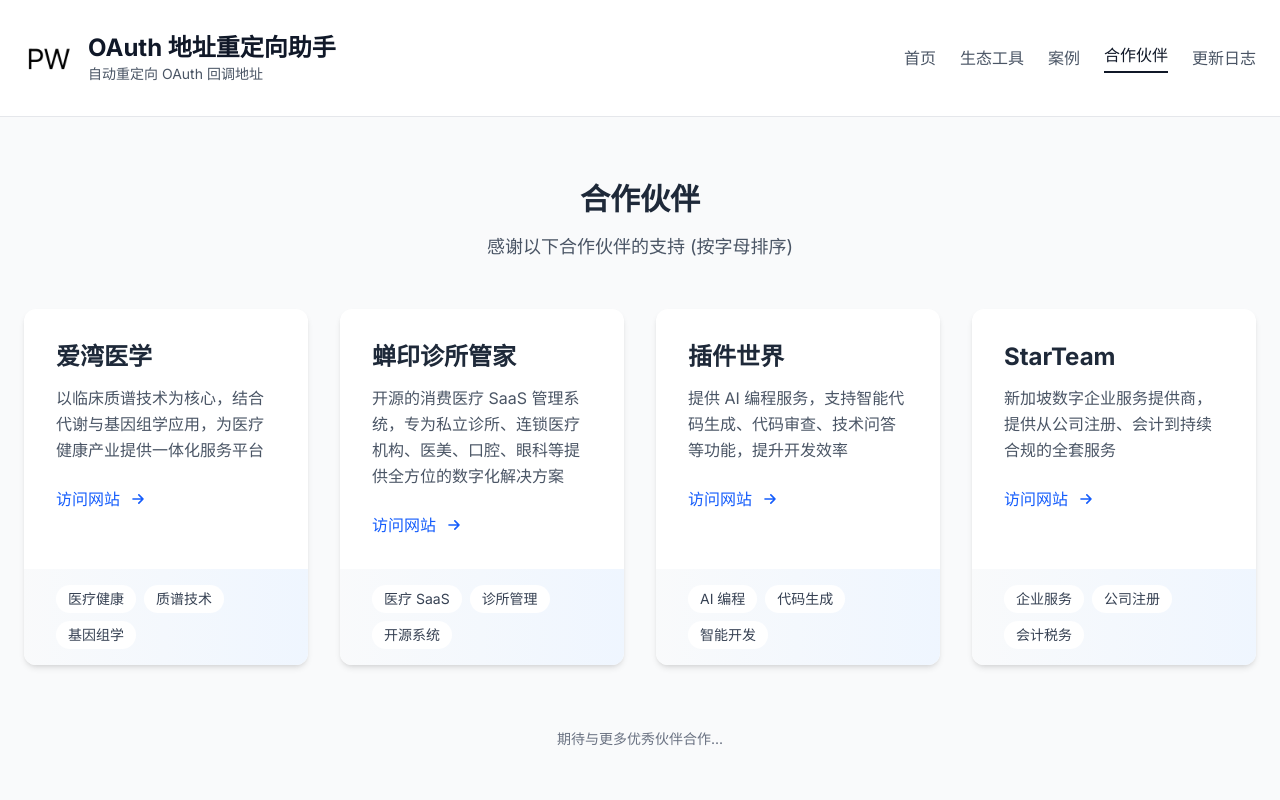
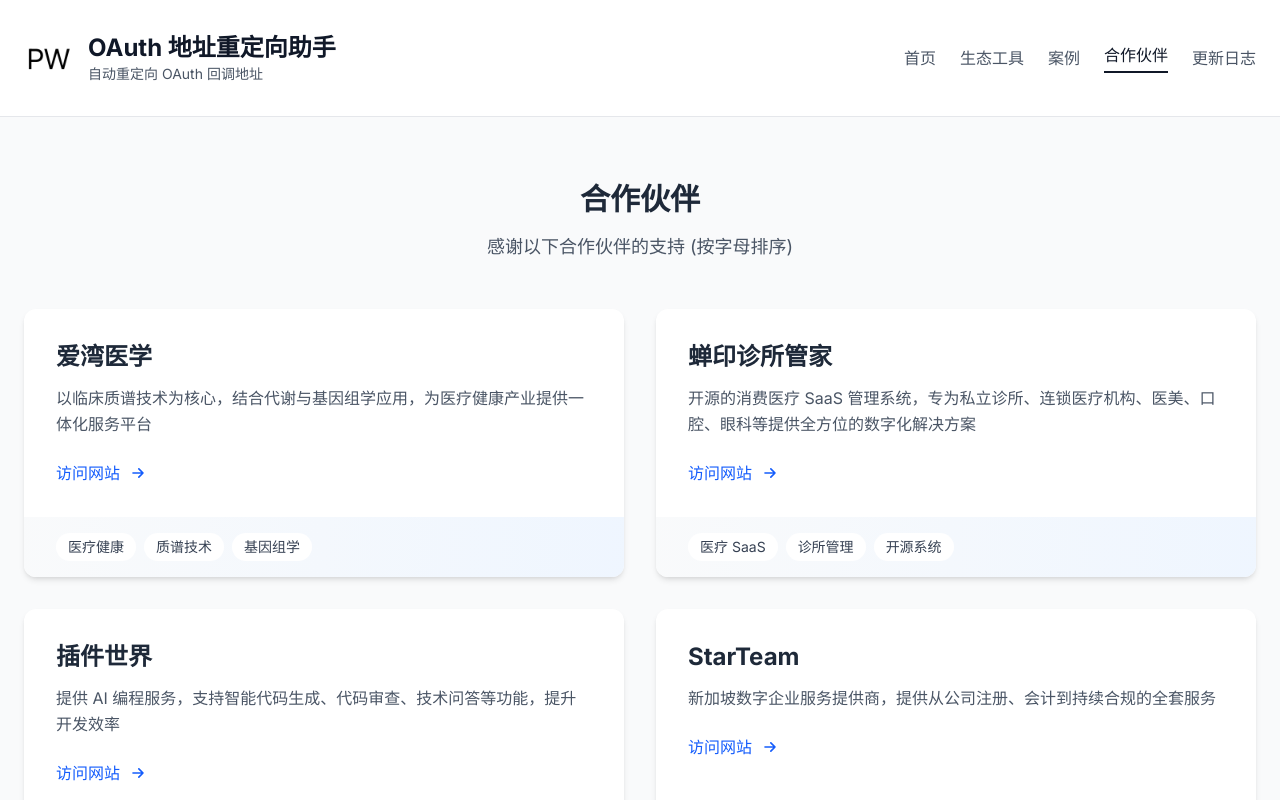
Before and after one commit to plugins-world/oauth-redirect-extension-download, a React (Vite) app: page /partners in a window 1280 px wide. Shown: the top 800 px of the page. Built offline with nearby package versions, Linux system fonts and the light colour scheme.

Commit message:
将合作伙伴页面布局从 4 列改为 2 列
移除 lg:grid-cols-4，保留 md:grid-cols-2，使页面在大屏幕上显示更宽松，避免卡片过窄。

```diff
--- a/src/pages/Partners.jsx
+++ b/src/pages/Partners.jsx
@@ -41,7 +41,7 @@
               <p className="text-base md:text-lg text-gray-600">感谢以下合作伙伴的支持 (按字母排序)</p>
             </div>
 
-            <div className="grid md:grid-cols-2 lg:grid-cols-4 gap-6 md:gap-8">
+            <div className="grid md:grid-cols-2 gap-6 md:gap-8">
               {partners.map((partner) => (
                 <a
                   key={partner.name}
```
